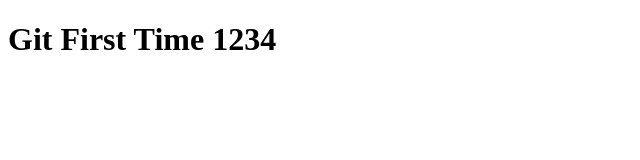
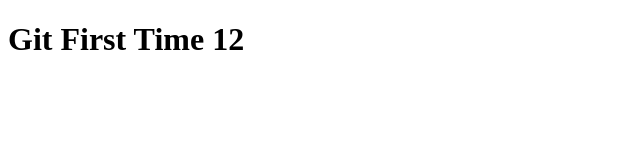
Before and after one commit to Kittisak2001/git-101-yt, a plain HTML site: page index.html in a window 1280 px wide. Shown: the full height of the page, 0-640 px from the left. Drawn offline with Linux system fonts and the light colour scheme.

Commit message:
Update index.html

```diff
--- a/index.html
+++ b/index.html
@@ -6,6 +6,6 @@
   <title>Document</title>
 </head>
 <body>
-  <h1>Git First Time 1234</h1>
+  <h1>Git First Time 12</h1>
 </body>
 </html>
```
